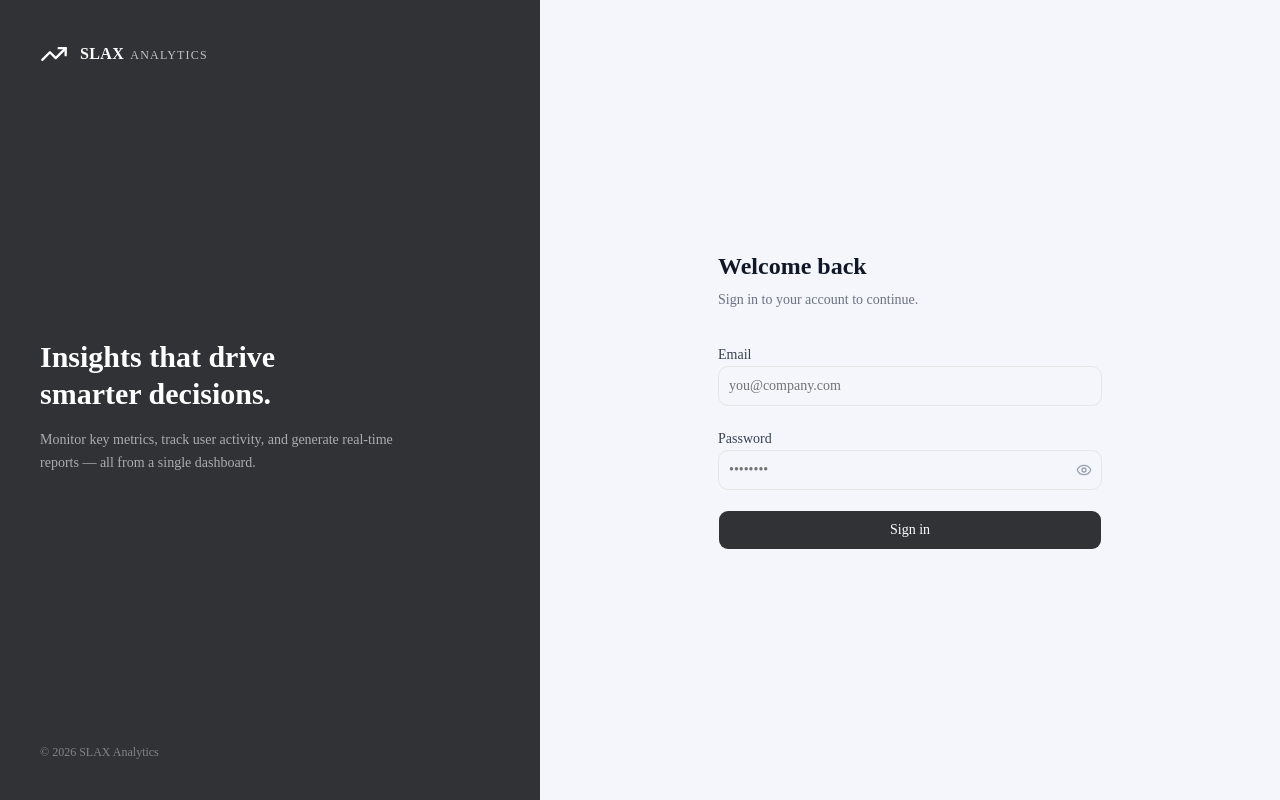
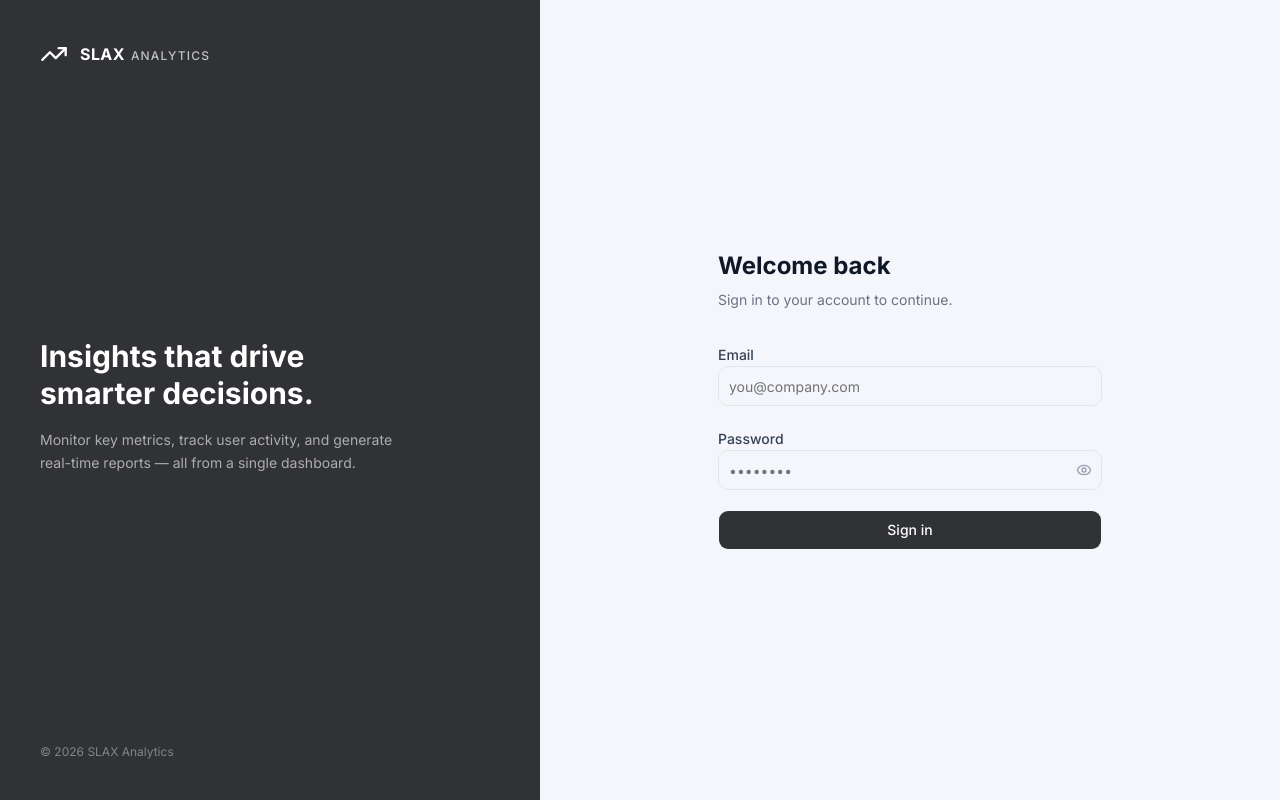
Before and after one commit to AdrianoCordeiro-SQL/SLAX, a Next.js app in the folder frontend/: page /login in a window 1280 px wide. Built offline with nearby package versions, Linux system fonts and the light colour scheme; no server answers.

Commit message:
Ajustes de layout

```diff
--- a/frontend/app/globals.css
+++ b/frontend/app/globals.css
@@ -8,7 +8,7 @@
   --color-background: var(--background);
   --color-foreground: var(--foreground);
   --font-sans: var(--font-sans);
-  --font-mono: var(--font-geist-mono);
+  --font-mono: ui-monospace, SFMono-Regular, Menlo, Monaco, Consolas, monospace;
   --font-heading: var(--font-sans);
   --color-sidebar-ring: var(--sidebar-ring);
   --color-sidebar-border: var(--sidebar-border);
--- a/frontend/app/layout.tsx
+++ b/frontend/app/layout.tsx
@@ -1,16 +1,12 @@
 import type { Metadata } from "next";
-import { Geist, Geist_Mono } from "next/font/google";
+import { Inter } from "next/font/google";
 import "./globals.css";
 import { QueryProvider } from "@/providers/QueryProvider";
 
-const geistSans = Geist({
-  variable: "--font-geist-sans",
+const inter = Inter({
+  variable: "--font-sans",
   subsets: ["latin"],
-});
-
-const geistMono = Geist_Mono({
-  variable: "--font-geist-mono",
-  subsets: ["latin"],
+  display: "swap",
 });
 
 export const metadata: Metadata = {
@@ -26,7 +22,7 @@ export default function RootLayout({
   return (
     <html
       lang="en"
-      className={`${geistSans.variable} ${geistMono.variable} h-full antialiased`}
+      className={`${inter.variable} h-full antialiased`}
     >
       <body className="h-full bg-[#f4f6fb]">
         <QueryProvider>{children}</QueryProvider>
--- a/frontend/components/layout/Sidebar.tsx
+++ b/frontend/components/layout/Sidebar.tsx
@@ -75,20 +75,25 @@ export function Sidebar() {
           </div>
 
           {/* Profile block */}
-          <div className="shrink-0 px-2 pb-3 border-b border-white/10">
+          <div className="shrink-0 px-2 pb-2 border-b border-white/10">
             <Link
               href="/profile"
               onClick={close}
-              className="flex items-center gap-3 rounded-lg px-3 py-2.5 hover:bg-white/10 transition-colors"
+              className="flex items-center gap-3 rounded-lg px-2 py-2.5 hover:bg-white/10 transition-colors"
             >
               <Avatar className="h-8 w-8 shrink-0">
-                <AvatarImage src={account?.avatar_url ?? ""} alt={account?.name ?? ""} />
+                <AvatarImage
+                  src={account?.avatar_url ?? ""}
+                  alt={account?.name ?? ""}
+                />
                 <AvatarFallback className="bg-white/15 text-white text-xs font-bold">
                   {account ? getInitials(account.name) : "…"}
                 </AvatarFallback>
               </Avatar>
               <div className="opacity-0 group-hover/sidebar:opacity-100 transition-opacity duration-300 overflow-hidden whitespace-nowrap leading-tight">
-                <p className="text-sm font-semibold truncate">{account?.name ?? "—"}</p>
+                <p className="text-sm font-semibold truncate">
+                  {account?.name ?? "—"}
+                </p>
                 <p className="text-xs text-blue-200">Editar perfil</p>
               </div>
             </Link>
```
